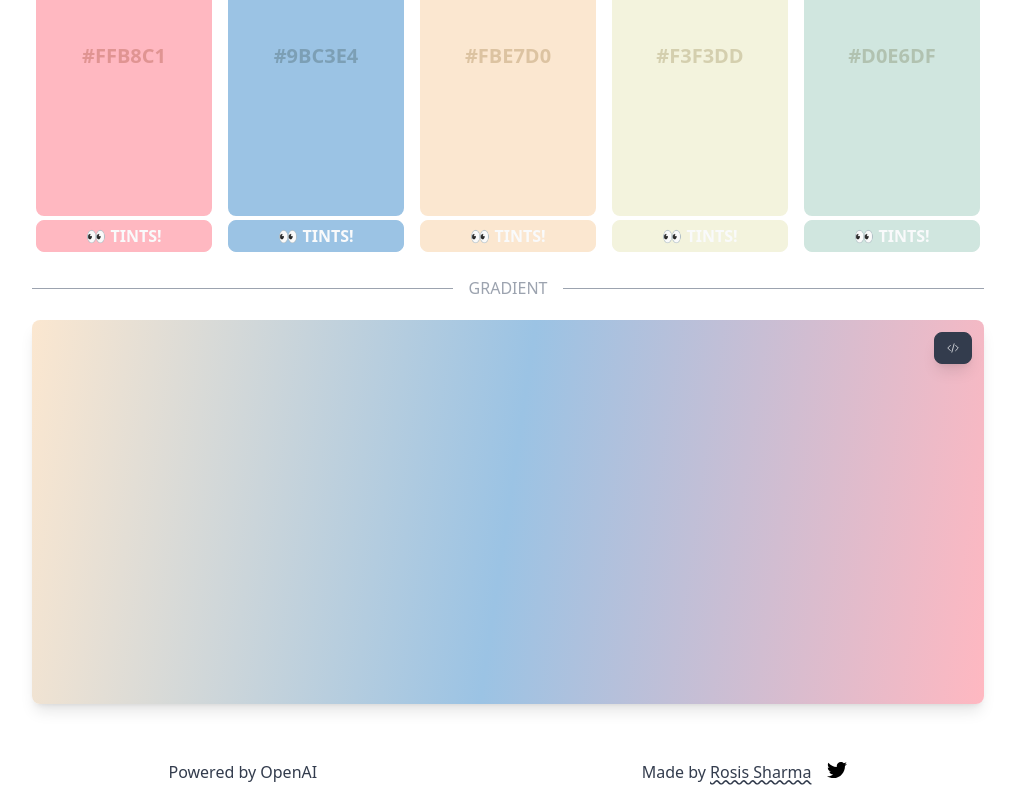
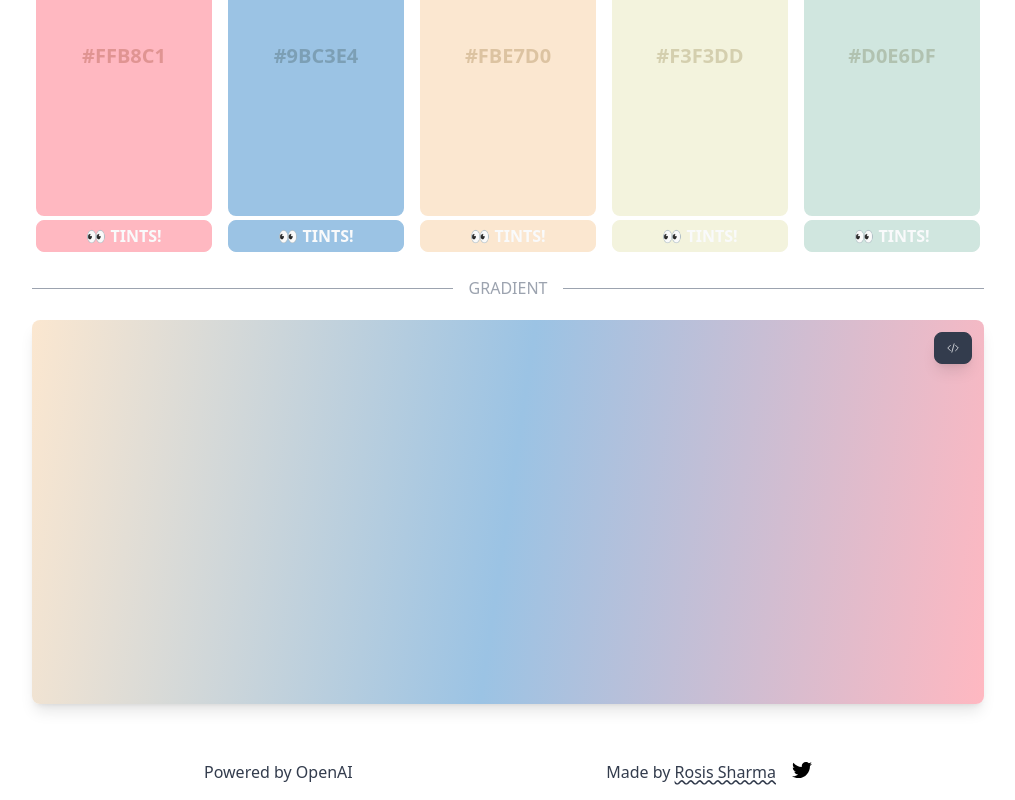
Before and after one commit to rosissharma/DOLORES, a Nuxt app: page / in a window 1280 px wide. Shown: the part 772-1572 px from the top of the page, without its empty margins (132-1147 px from the left). Built offline with nearby package versions, Linux system fonts and the light colour scheme.

Commit message:
optimize footer width

```diff
--- a/components/MainFooter.vue
+++ b/components/MainFooter.vue
@@ -1,17 +1,11 @@
 <template>
-  <div class="flex justify-evenly p-4 gap-10">
+  <div class="w-full mx-auto flex justify-between p-4 md:w-3/6">
     <div>Powered by OpenAI</div>
     <div class="flex gap-4">
       <span
         >Made by
         <a
-          class="
-            underline
-            decoration-wavy
-            hover:decoration-indigo-500
-            transition-all
-            duration-900
-          "
+          class="underline decoration-wavy hover:decoration-indigo-500 transition-all duration-900"
           href="https://rosissharma.com/"
           target="_blank"
           >Rosis Sharma</a
```
